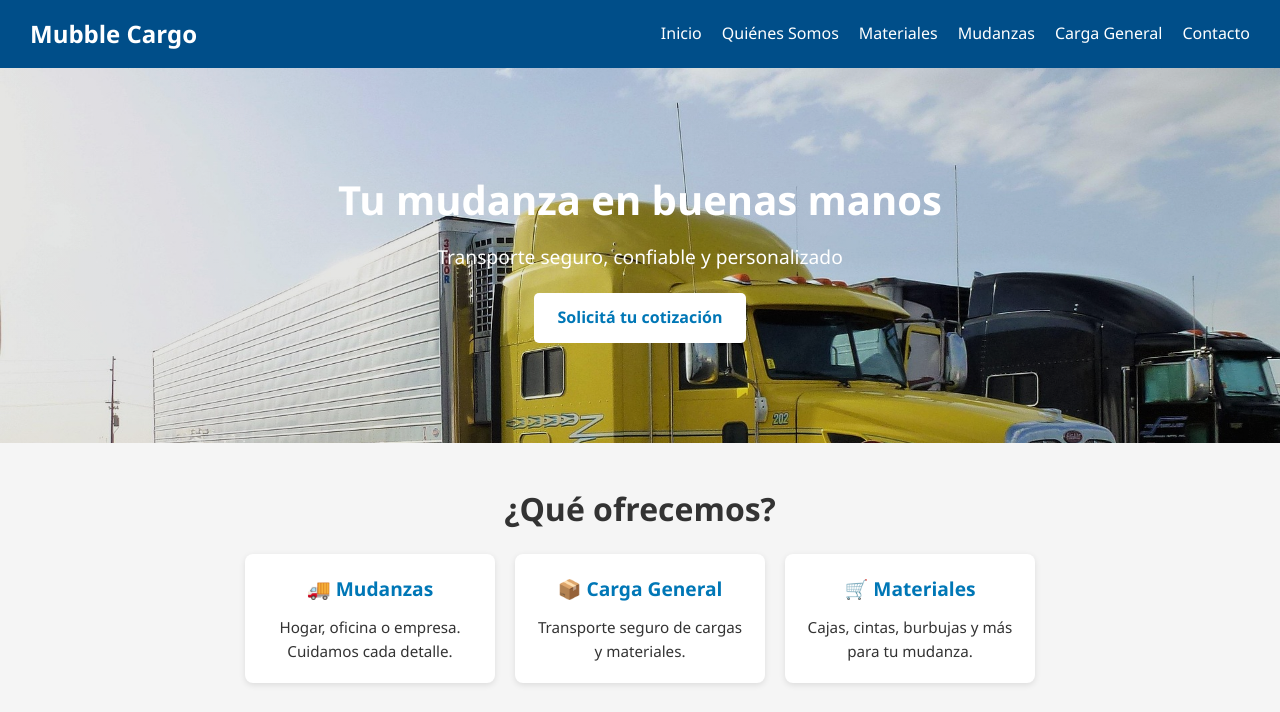
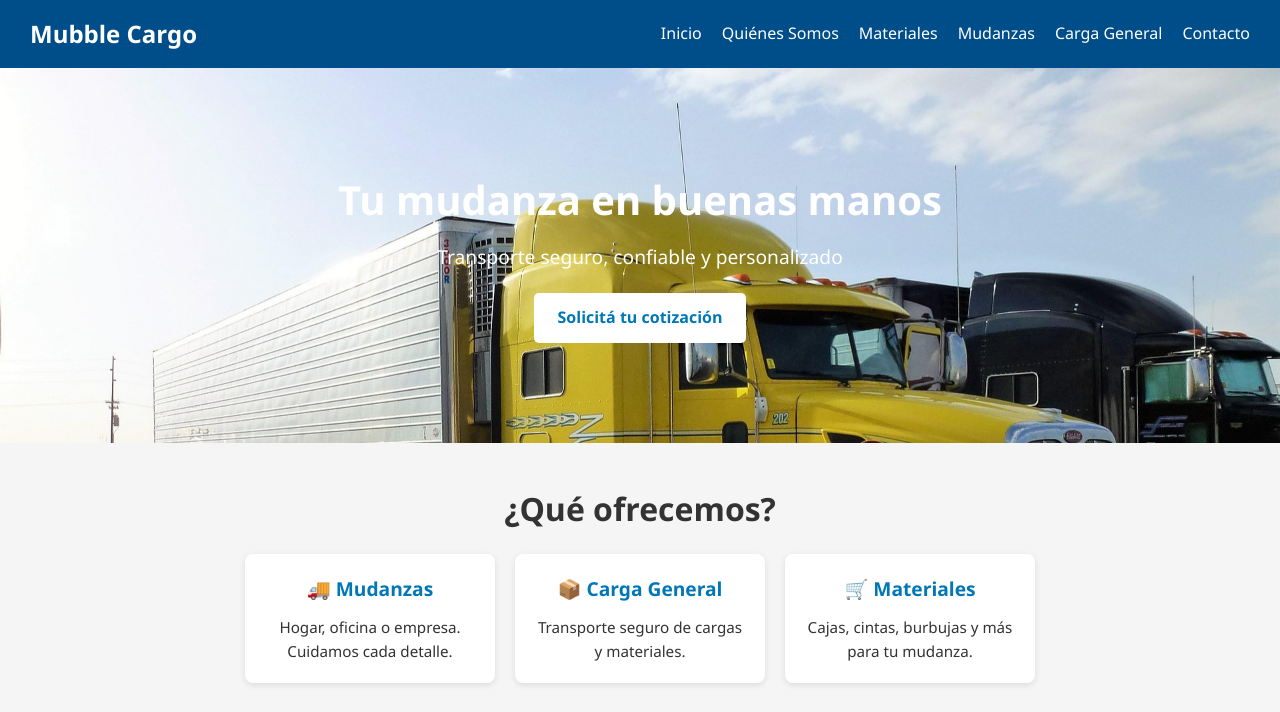
Before and after one commit to mubblecargo-droid/mubblecargo, a plain HTML site: page index.html in a window 1280 px wide. Shown: the top 712 px of the page. Drawn offline with Linux system fonts and the light colour scheme.

Commit message:
Update style.css
sacar el color gris de inicio

```diff
--- a/style.css
+++ b/style.css
@@ -56,8 +56,7 @@ nav .menu li a:hover {
   padding: 100px 20px;
   text-align: center;
   color: white;
-  background: linear-gradient(rgba(0,0,0,0.1), rgba(0,0,0,0.1)),
-            url("../img/camion-fondo.jpg") no-repeat center center;
+  background:url("../img/camion-fondo.jpg") no-repeat center center;
   background-size: cover;
   background-attachment: fixed;
 }
```
